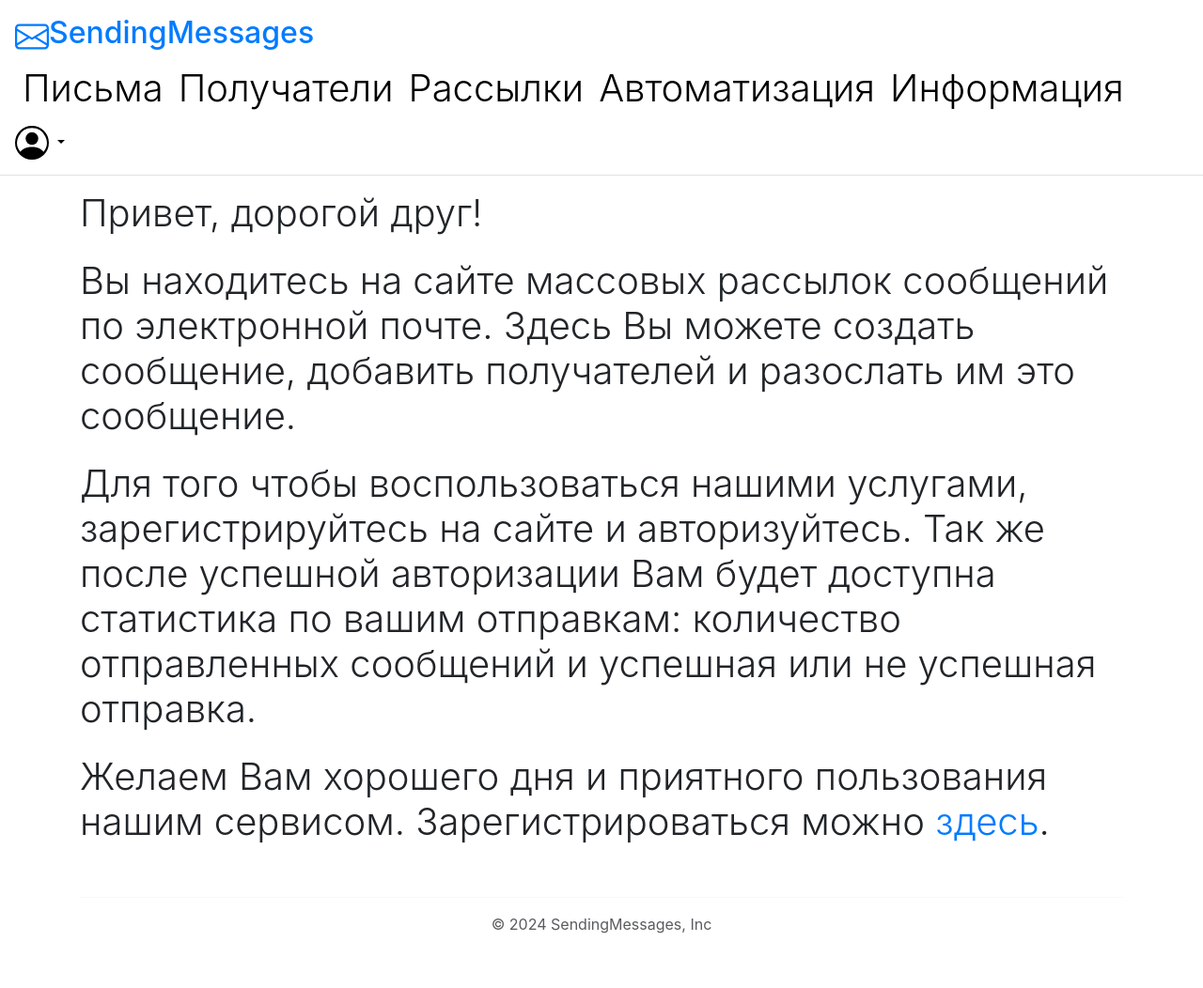
After one commit to PetruschenkoEgor/SendingMessages_django, a Django app: page /info/ in a window 1280 px wide. The commit adds this page. Shown: the whole page at 94% size. Run offline with Django 5.2, Linux system fonts and the light colour scheme; some libraries are stand-ins or nearby versions.

Commit message:
Переделал меню

```diff
--- a/sending_messages/templates/includes/inc_menu.html
+++ b/sending_messages/templates/includes/inc_menu.html
@@ -1,5 +1,4 @@
 <header class="p-3 mb-3 border-bottom">
-    <div class="container">
       <div class="d-flex flex-wrap align-items-center justify-content-center justify-content-lg-start">
         <a href="{% url 'sending_messages:home' %}" class="d-flex align-items-center mb-2 mb-lg-0 link-body-primary text-decoration-none">
           <svg xmlns="http://www.w3.org/2000/svg" width="36" height="36" fill="currentColor" class="bi bi-envelope" viewBox="0 0 16 16">
@@ -9,9 +8,11 @@
         </a>
 
         <ul class="nav col-12 col-lg-auto me-lg-auto mb-2 justify-content-center mb-md-0">
+            <li><a href="{% url 'sending_messages:message_list' %}" class="nav-link px-2 link-body-emphasis"><h1 class="display-6">Письма</h1></a></li>
+            <li><a href="{% url 'sending_messages:recipient_list' %}" class="nav-link px-2 link-body-emphasis"><h1 class="display-6">Получатели</h1></a></li>
           <li><a href="{% url 'sending_messages:mailings_list' %}" class="nav-link px-2 link-body-emphasis podsvetkamenu"><h1 class="display-6">Рассылки</h1></a></li>
-          <li><a href="{% url 'sending_messages:recipient_list' %}" class="nav-link px-2 link-body-emphasis"><h1 class="display-6">Получатели</h1></a></li>
           <li><a href="#" class="nav-link px-2 link-body-emphasis"><h1 class="display-6">Автоматизация</h1></a></li>
+            <li><a href="{% url 'sending_messages:info' %}" class="nav-link px-2 link-body-emphasis"><h1 class="display-6">Информация</h1></a></li>
         </ul>
 
 
@@ -81,6 +82,5 @@
           </ul>
         </div>
       </div>
-    </div>
   </header>
 <script src="/docs/5.3/dist/js/bootstrap.bundle.min.js" integrity="sha384-YvpcrYf0tY3lHB60NNkmXc5s9fDVZLESaAA55NDzOxhy9GkcIdslK1eN7N6jIeHz" crossorigin="anonymous"></script>
--- /dev/null
+++ b/sending_messages/templates/info.html
@@ -0,0 +1,12 @@
+{% extends 'base.html' %}
+{% block title %}Главная{% endblock %}
+
+{% block content %}
+<div class="container">
+    <h1 class="display-6">Привет, дорогой друг!</h1>
+<h1 class="display-6 mt-4">Вы находитесь на сайте массовых рассылок сообщений по электронной почте. Здесь Вы можете создать сообщение, добавить получателей и разослать им это сообщение.</h1>
+    <h1 class="display-6 mt-4">Для того чтобы воспользоваться нашими услугами, зарегистрируйтесь на сайте и авторизуйтесь. Так же после успешной авторизации Вам будет доступна статистика по вашим отправкам: количество отправленных сообщений и успешная или не успешная отправка.</h1>
+    <h1 class="display-6 mt-4">Желаем Вам хорошего дня и приятного пользования нашим сервисом. Зарегистрироваться можно <a href="{% url 'users:register' %}">здесь</a>.</h1>
+    <h1 class="display-6"></h1>
+</div>
+    {% endblock %}
```
